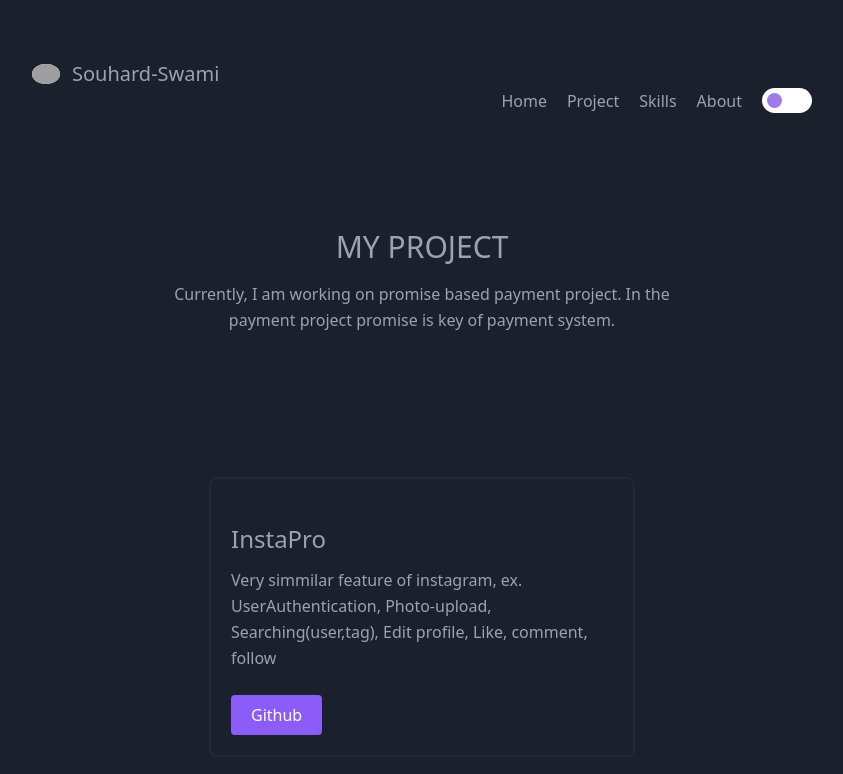
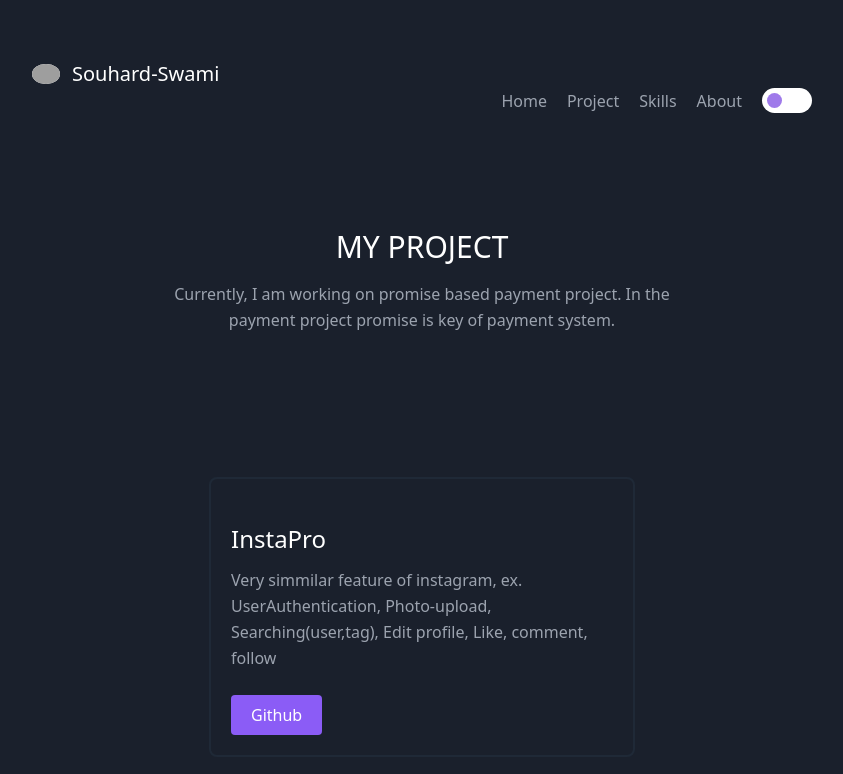
Before and after one commit to souhardswami/portfolio, a Vue app: page /project in a window 1280 px wide. Shown: the top 774 px of the page, without its empty margins (218-1061 px from the left). Built offline with nearby package versions, Linux system fonts and the light colour scheme; grey boxes are pictures that could not be loaded.

Commit message:
bug fixed

```diff
--- a/src/components/NavBar.vue
+++ b/src/components/NavBar.vue
@@ -2,9 +2,9 @@
     <div class="navbar">
             <header class=" body-font" :class="both">
                 <div class="container mx-auto flex flex-wrap p-5 flex-col md:flex-row items-center">
-                  <a class="flex title-font font-medium items-center  mb-4 md:mb-0" :class="$store.state.color_text">
+                  <a class="flex title-font font-medium items-center  mb-4 md:mb-0" >
                     <img src="https://avatars0.githubusercontent.com/u/48220329?s=400&u=bdafcf2b71f19742f3e66167925d8c6796ef4b2c&v=4" id="img"/>
-                    <span class="ml-3 text-xl">Souhard-Swami</span>
+                    <span class="ml-3 text-xl" :class="$store.state.color_text_sec">Souhard-Swami</span>
                   </a>
                   <nav class="md:ml-auto  flex flex-wrap items-center text-base justify-center">
                     <router-link  to="/" class="mr-5   routerlinks">Home</router-link>
@@ -16,7 +16,15 @@
                   </nav>
                 </div>
           </header>
-      <router-view/>
+
+      <transition
+        name="fade"
+        mode="out-in"
+      >
+        <router-view/>
+      </transition>
+
+
 
     </div>
 </template>
@@ -61,4 +69,16 @@ export default {
   border-bottom: 3px #9f7aea solid;
 }
 
+.fade-enter-active,
+.fade-leave-active {
+  transition-duration: 0.3s;
+  transition-property: opacity;
+  transition-timing-function: ease;
+}
+
+.fade-enter,
+.fade-leave-active {
+  opacity: 0
+}
+
 </style>
--- a/src/store.js
+++ b/src/store.js
@@ -8,7 +8,7 @@ export default new Vuex.Store({
       color:"dark",
       color_bg: "dark-bg",
       color_text: "dark-text",
-      color_text_sec:"dark-btn-sec",
+      color_text_sec:"dark-text-sec",
       color_button:"dark-btn"
 
 
```
